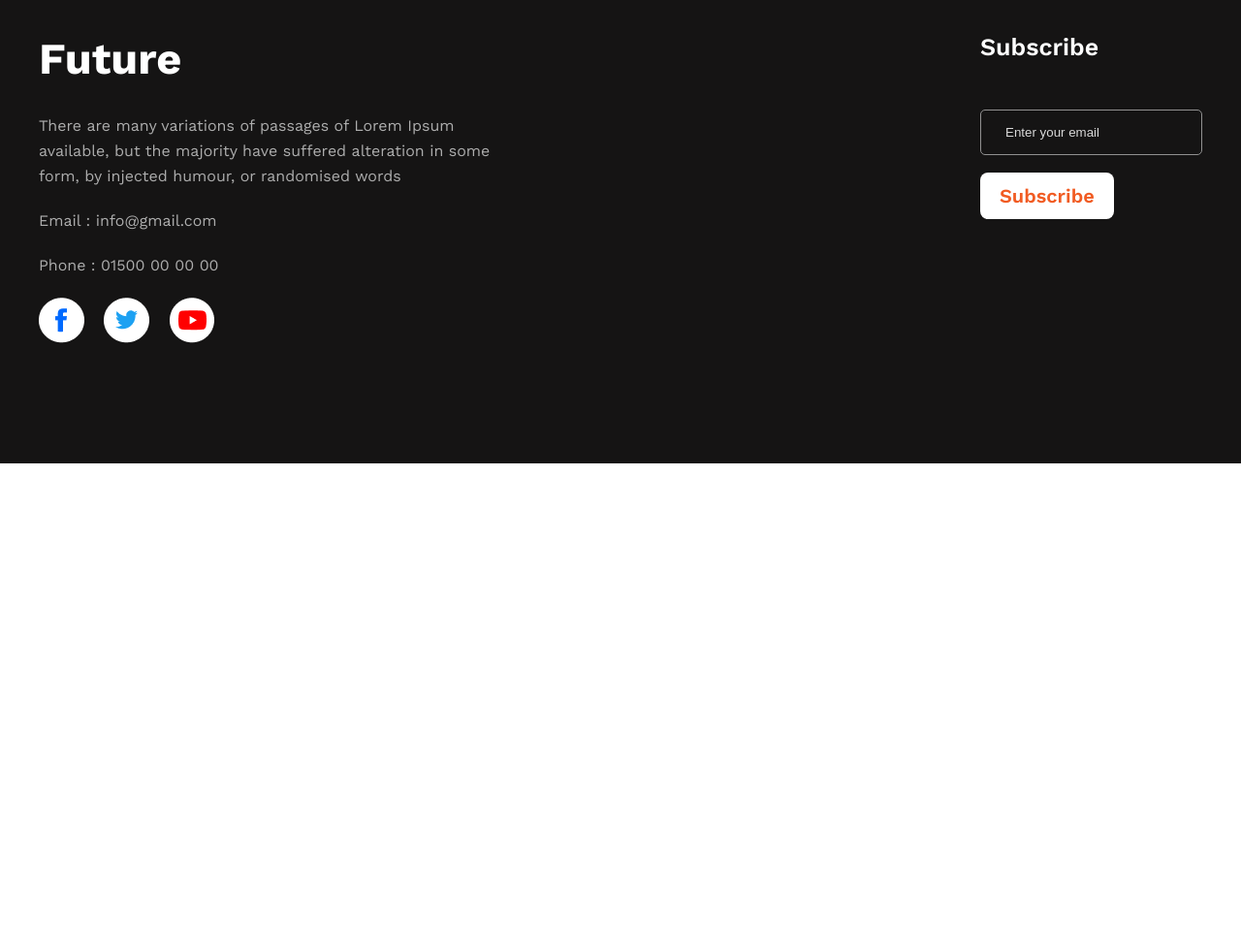
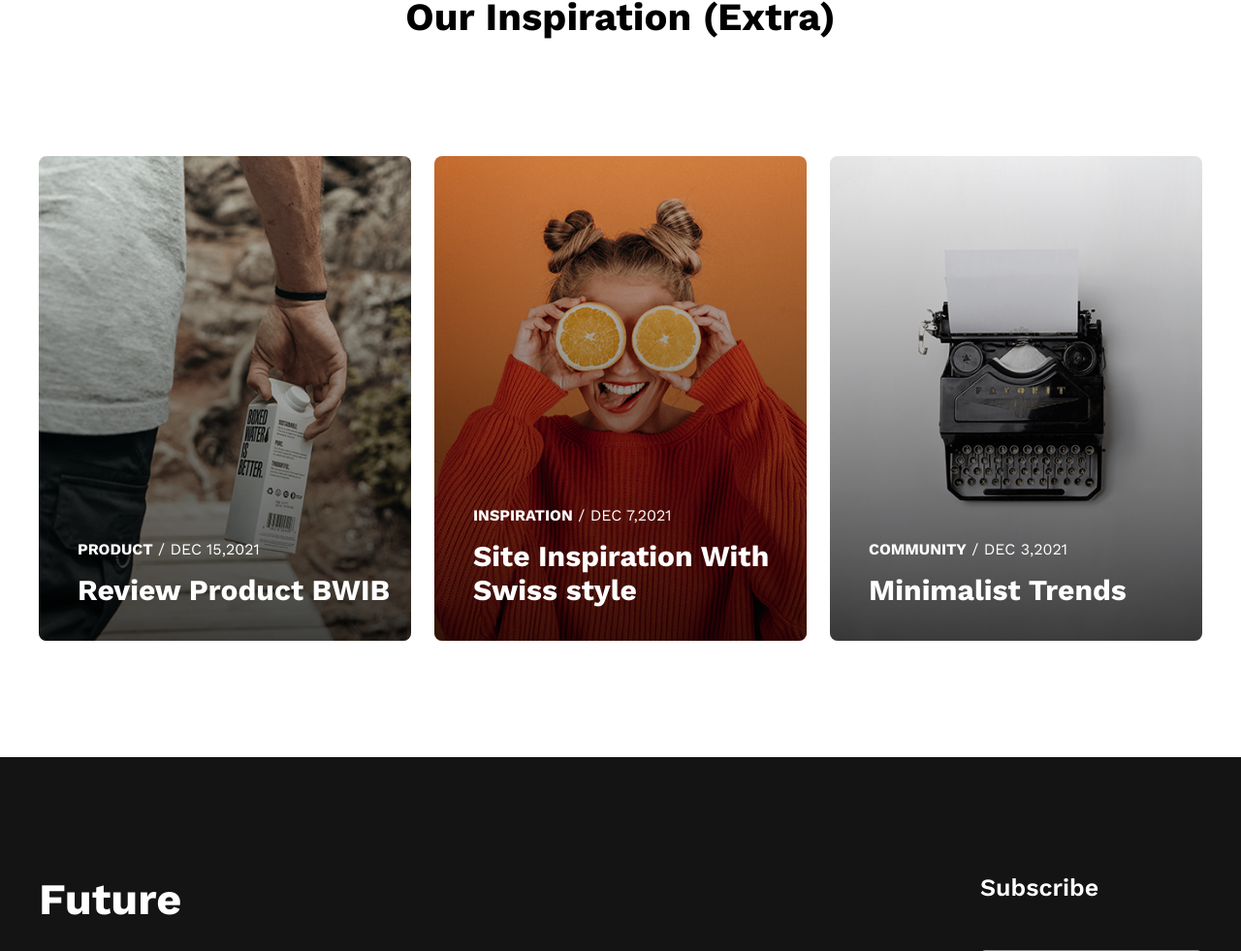
Before and after one commit to mehedihasan5675/pro-assignment-1, a plain HTML site: page index.html in a window 1280 px wide. Shown: the part 2734-3715 px from the top of the page at 97% size. Before the commit the page ends 3212 px from the top, so only its background shows below. Drawn offline with nearby package versions, Linux system fonts and the light colour scheme.

Commit message:
my bonus section(our inspiration)completed add added

```diff
--- a/css/style.css
+++ b/css/style.css
@@ -272,12 +272,103 @@ padding:200px 0;
 
 
 /* ========================
-
+      Our inspiration part start
 ===============================*/
+#inspiration_part{
+    padding:40px 0 120px 0;
+}
+.inspiration_details h2{
+        text-align: center;
+        font-family: 'Work Sans', sans-serif;
+        padding:40px 0 120px 0;
+        font-size: 40px;
+        font-weight: 700;
 
 
+}
+.inspiration_items{
+    width:32%;
+    height: 500px;
+    position: relative;
+    overflow: hidden;
+    cursor: pointer;
+    border-radius: 8px
+   }
+.overlay{
+    position: absolute;
+    top:0;
+    left: 0;
+    width: 100%;
+    height: 100%;
+    background:linear-gradient(to top,rgba(0, 0, 0, 0.704),rgba(0, 0, 0, 0.0))
+
+}
+.inspiration_items img{
+    width: 100%;
+    height: 100%;
+    transition: 0.5s;
+
+}
+.inspiration_items:hover img{
+transform:scale(1.2);
+}
+
+.inspiration_doc{
+    font-family: 'Work Sans', sans-serif;
+    position: absolute;
+    bottom:20px;
+    color:#ffffff;
+    left: 40px;
+    z-index: 1;
+}
+.inspiration_doc h3{
+    font-size: 30px;
+    padding:15px 0;
+}
+
+.overlay2{
+    position: absolute;
+    font-family: 'Work Sans', sans-serif;
+    top:510px;
+    left:0;
+    width: 100%;
+    height: 100%;
+    background: #fa4529;
+    z-index: 2;
+    transition: 0.9s;
+}
+.inspiration_items:hover .overlay2{
+top:0;
+}
+.overlay2 p{
+    margin: 20px 0 0 20px;
+}.overlay2 h3{
+    margin: 20px 0 0 20px;
+    font-size: 32px;
+    color: #ffffff;
+}
+
+.overlay2 a{
+    font-size: 20px;
+    font-weight: 700;
+    color:#ffffff;
+    margin:310px 0 0 30px;
+     display: inline-block;
+     padding:10px 15px;
+     border-radius: 3px;
+     transition: 0.9s;
+}
+.overlay2 a:hover{
+    background-color: #151414;
+
+}
+
+.inspiration_parents{
+    display: flex;
+    justify-content: space-between;
+}
 /* ========================
-
+       Our inspiration part start
 ===============================*/
 
 
--- a/index.html
+++ b/index.html
@@ -174,11 +174,64 @@
 
 
     <!-- ===========================
+            Our inspiration part start
+    =================================-->
+<section id="inspiration_part">
+    <div class="container">
+        <div class="inspiration_details">
+            <h2> Our Inspiration (Extra)</h2>
+            <div class="inspiration_parents">
+                    <div class="inspiration_items">
+                        <img src="images/post-1.png" alt="product">
+                        <div class="inspiration_doc">
+                            <p><b>PRODUCT</b> / DEC 15,2021</p>
+                            <h3>Review Product BWIB</h3>
+                        </div>
+                        <div class="overlay"></div>
+                        <div class="overlay2">
+                            <p><b>PRODUCT</b> / DEC 15,2021</p>
+                            <h3>Review Product BWIB</h3>
+                            <a href="#">CONTINUE</a>
+                        </div>
+                    </div>
 
-    =================================-->
 
+                    <div class="inspiration_items">
+                        <img src="images/post-2.png" alt="inspiration">
+                        <div class="inspiration_doc">
+                            <p><b>INSPIRATION</b> / DEC 7,2021</p>
+                            <h3>Site Inspiration With Swiss style</h3>
+                        </div>
+                        <div class="overlay"></div>
+                        <div class="overlay2">
+                            <p><b>INSPIRATION</b> / DEC 7,2021</p>
+                            <h3>Site Inspiration With Swiss style</h3>
+                            <a href="#">CONTINUE</a>
+                        </div>
+                    </div>
+
+
+
+
+                    <div class="inspiration_items">
+                        <img src="images/post-3.png" alt="community">
+                        <div class="inspiration_doc">
+                            <p><b>COMMUNITY</b> / DEC 3,2021</p>
+                            <h3>Minimalist Trends</h3>
+                        </div>
+                        <div class="overlay"></div>
+                        <div class="overlay2">
+                            <p><b>COMMUNITY</b> / DEC 3,2021</p>
+                            <h3>Minimalist Trends</h3>
+                            <a href="#">CONTINUE</a>
+                        </div>
+                    </div>
+            </div>
+        </div>
+    </div>
+</section>
     <!-- ===========================
-
+            Our inspiration part start
     =================================-->
 
 
```
Also changed, not shown: images/post-1.png (added), images/post-2.png (added), images/post-3.png (added).
